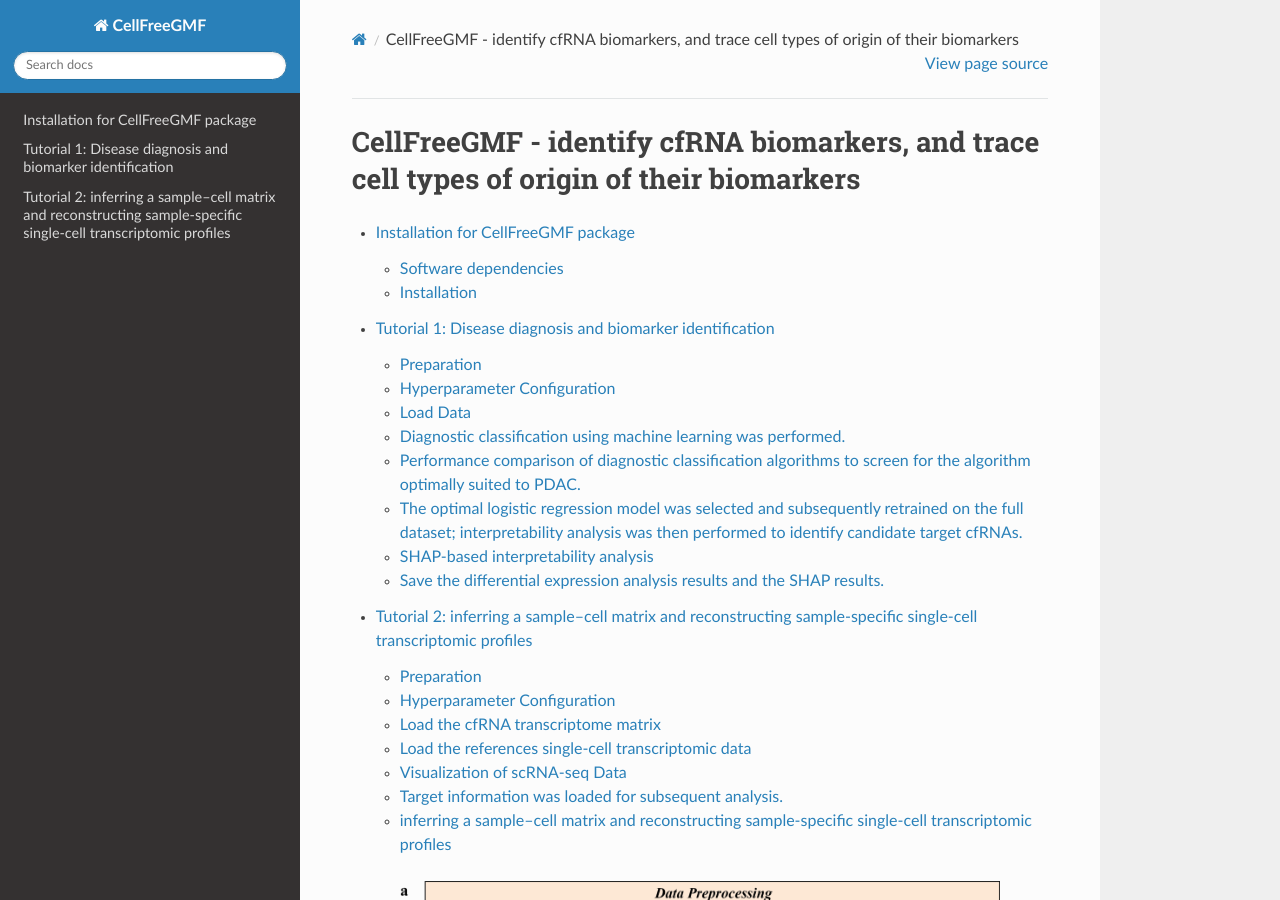
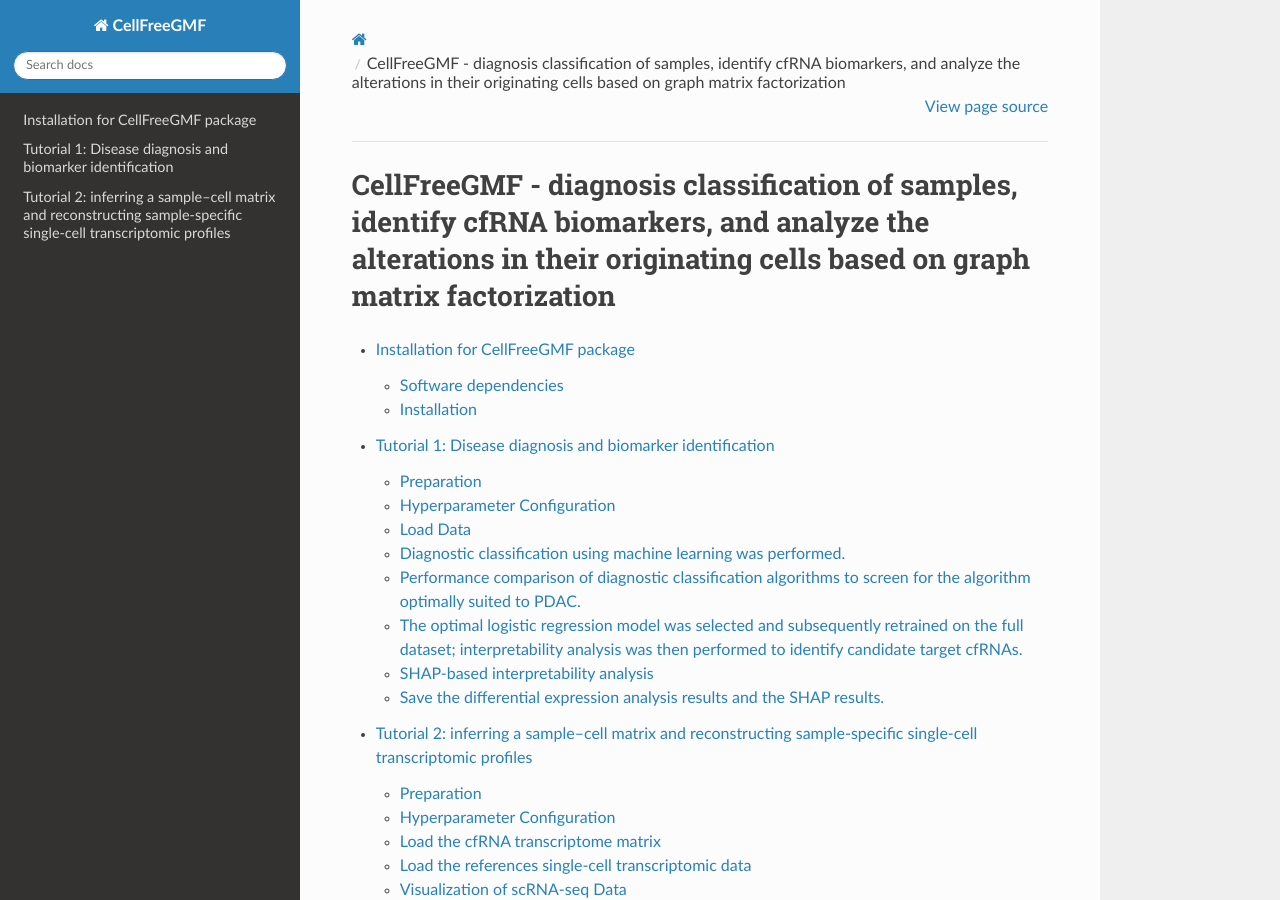
Before and after one commit to zwx94/CellFreeGMF_Tutorials, a Sphinx documentation site: the page built from source/index.rst, in a window 1280 px wide and 900 px high. Built offline with Sphinx 7.4.7 and the Read the Docs theme 3.1.0, drawn with Linux system fonts in a browser that asks for light colours; pages that are not in the unit, such as notebooks, are missing from menus.

Commit message:
Update index.rst

```diff
--- a/source/index.rst
+++ b/source/index.rst
@@ -3,7 +3,7 @@
    You can adapt this file completely to your liking, but it should at least
    contain the root `toctree` directive.
 
-CellFreeGMF - identify cfRNA biomarkers, and trace cell types of origin of their biomarkers
+CellFreeGMF - diagnosis classification of samples, identify cfRNA biomarkers, and analyze the alterations in their originating cells based on graph matrix factorization
 =========================
 
 .. toctree::
```
